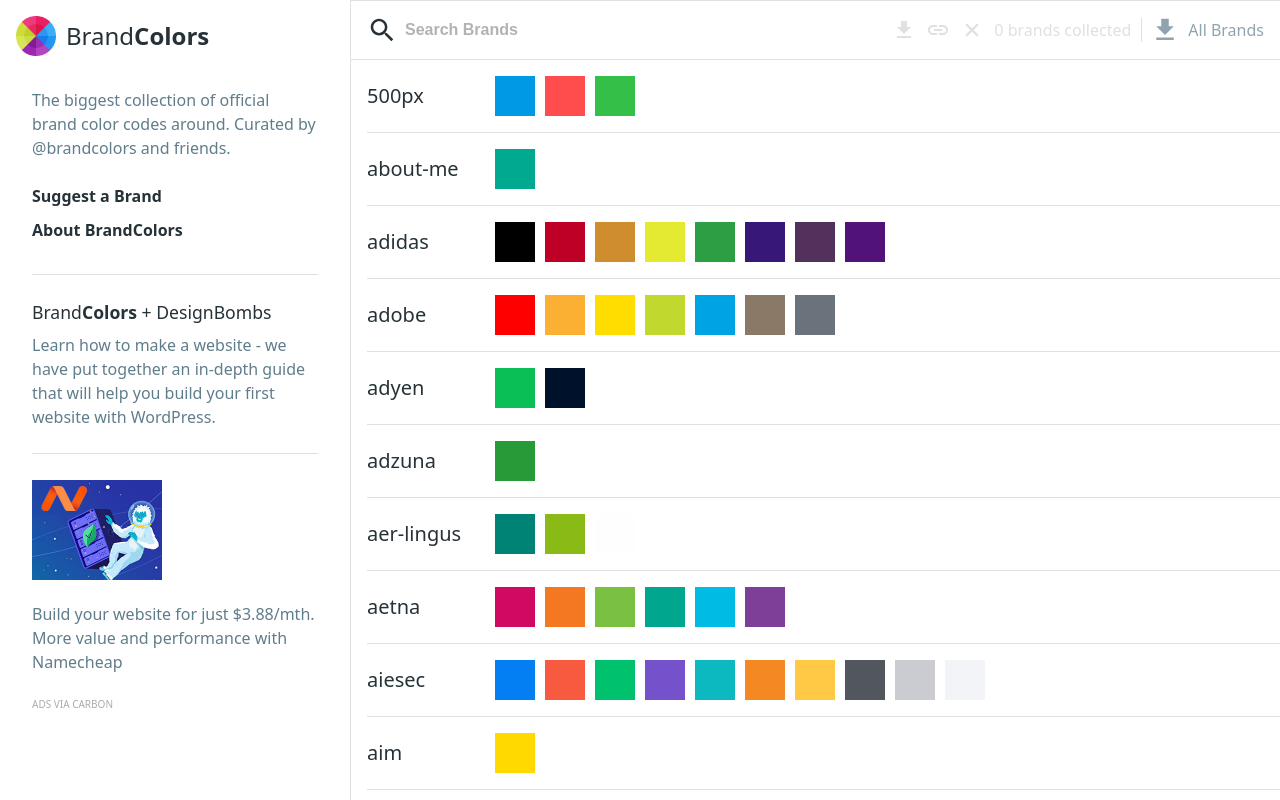
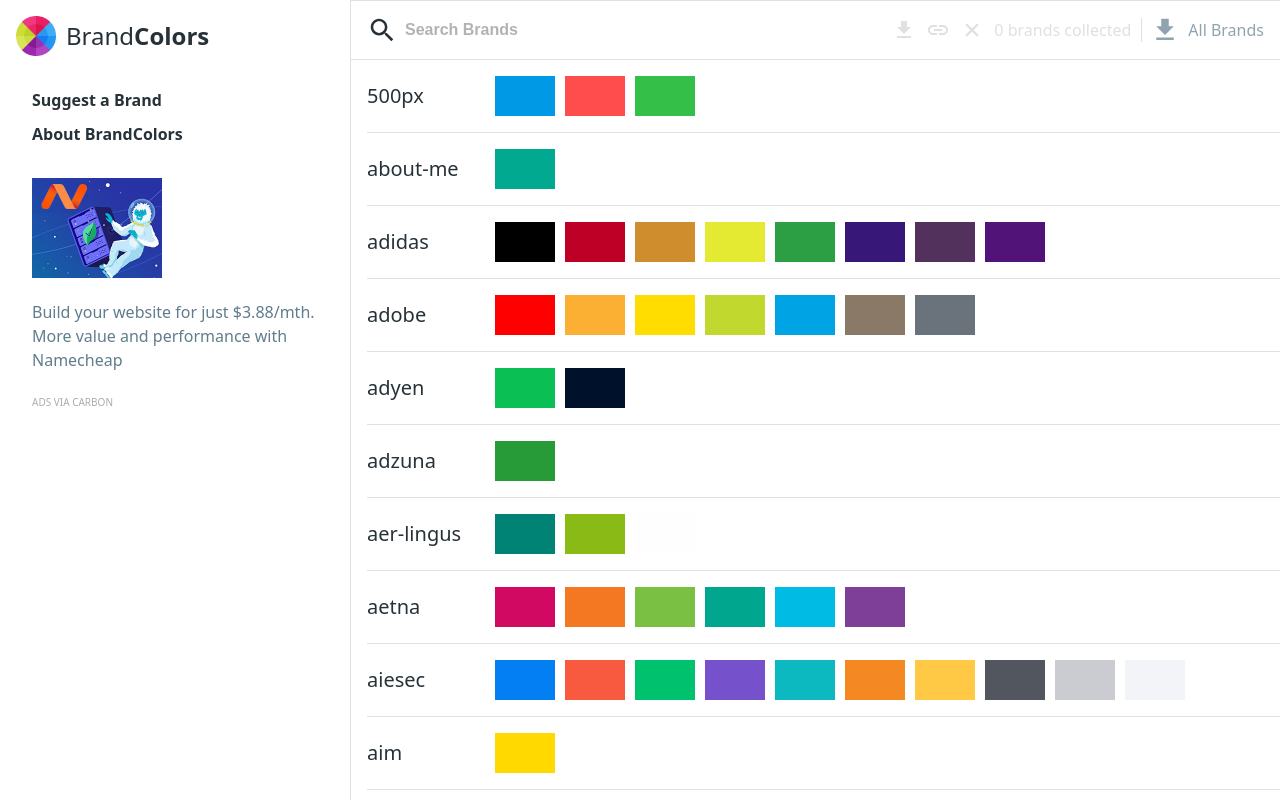
Before and after one commit to sedat355/brand_colors_1.0, a React (Vite) app: page / in a window 1280 px wide. Shown: the top 800 px of the page. Built offline with nearby package versions, Linux system fonts and the light colour scheme.

Commit message:
use-window-dimensions.js  created

```diff
--- a/src/App.css
+++ b/src/App.css
@@ -292,7 +292,10 @@
   min-width: 40px;
   min-height: 40px;
   cursor: pointer;
+  background-color: var(--bg-color);
+  border: 1px solid var(--br-color);
 }
+/* ! MEDIA QUERY STYLES ---------------------------*/
 @media (width >= 652px) {
   .header {
     position: sticky;
@@ -308,12 +311,14 @@
   .colors {
     flex-wrap: wrap;
   }
+  .color {
+    min-width: 60px;
+  }
   .brand-name {
     min-width: 120px;
     margin-block: auto;
   }
 }
-/* ! MEDIA QUERY STYLES ---------------------------*/
 @media (width >= 1024px) {
   .app {
     flex-direction: row;
--- a/src/components/Content.jsx
+++ b/src/components/Content.jsx
@@ -1,6 +1,7 @@
 import BrandsData from "../brands-data.json"
 
 function Content() {
+
   const renderedBrands = Object.entries(BrandsData).map(([key, objValue]) => {
     return (
       <li className="brand-color-box" key={key}>
@@ -11,9 +12,13 @@
               <li
                 className="color"
                 key={ind}
+                // style={{
+                //   backgroundColor: `#${color}`,
+                //   border: `1px solid #${color}`,
+                // }}
                 style={{
-                  backgroundColor: `#${color}`,
-                  border: `1px solid #${color}`,
+                  "--bg-color": `#${color}`,
+                  "--br-color": `#${color}`,
                 }}
               ></li>
             )
--- a/src/components/Sidebar.jsx
+++ b/src/components/Sidebar.jsx
@@ -1,21 +1,15 @@
-import { useEffect, useState } from "react"
+import { useState } from "react"
 import Modal from "./Modal"
 import SocialIcons from "./SocialIcons"
+import useWindowDimensions from "../hooks/use-window-dimensions"
 
 function Sidebar() {
-  const [isOpenModal, setIsOpenModal] = useState(false)
-  const [screenWidth, setScreenWidth] = useState(window.innerWidth)
+  const [ isOpenModal, setIsOpenModal ] = useState(false)
+  const { screenWidth } = useWindowDimensions();
 
   const handleOpenModal = () => {
     setIsOpenModal(true)
   }
-
-  useEffect(() => {
-    const handleResize = () => setScreenWidth(window.innerWidth)
-    window.addEventListener("resize", handleResize)
-
-    return () => window.removeEventListener("resize", handleResize)
-  }, [])
 
   return (
     <div className="sidebar">
--- /dev/null
+++ b/src/hooks/use-window-dimensions.js
@@ -0,0 +1,25 @@
+import {useEffect} from "react";
+import {useState} from "react";
+
+const useWindowDimensions = () => {
+  const [dimensions, setDimensions] = useState({
+    width: window.innerWidth,
+    height: window.innerHeight
+  });
+
+  useEffect(() => {
+    const handleResize = () => {
+      setDimensions({
+        width:window.innerWidth,
+        height: window.innerHeight
+      })
+    }
+    window.addEventListener('resize', handleResize)
+
+    return () => window.removeEventListener('resize', handleResize)
+  },[])
+
+  return dimensions;
+}
+
+export default useWindowDimensions;
```
